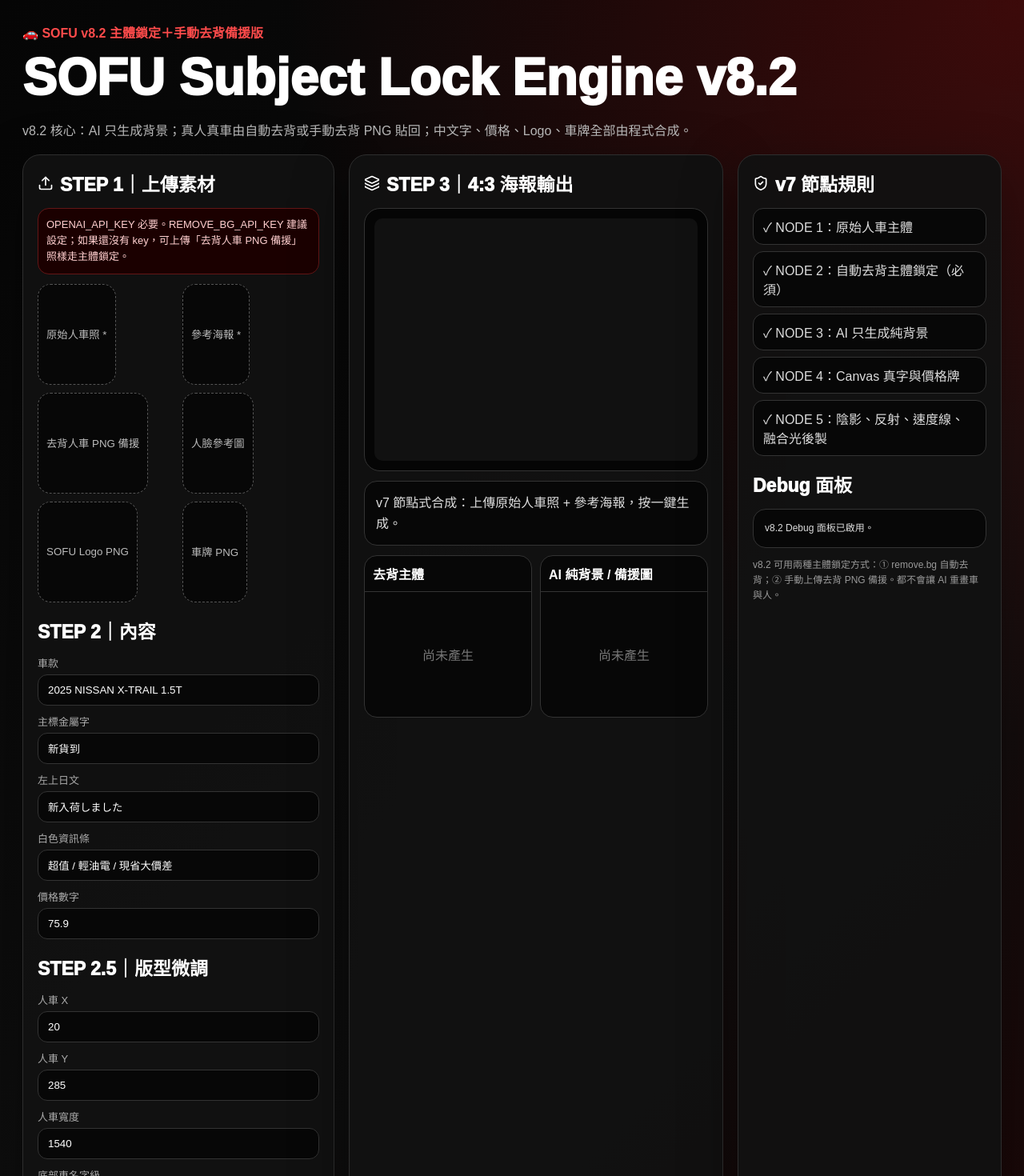
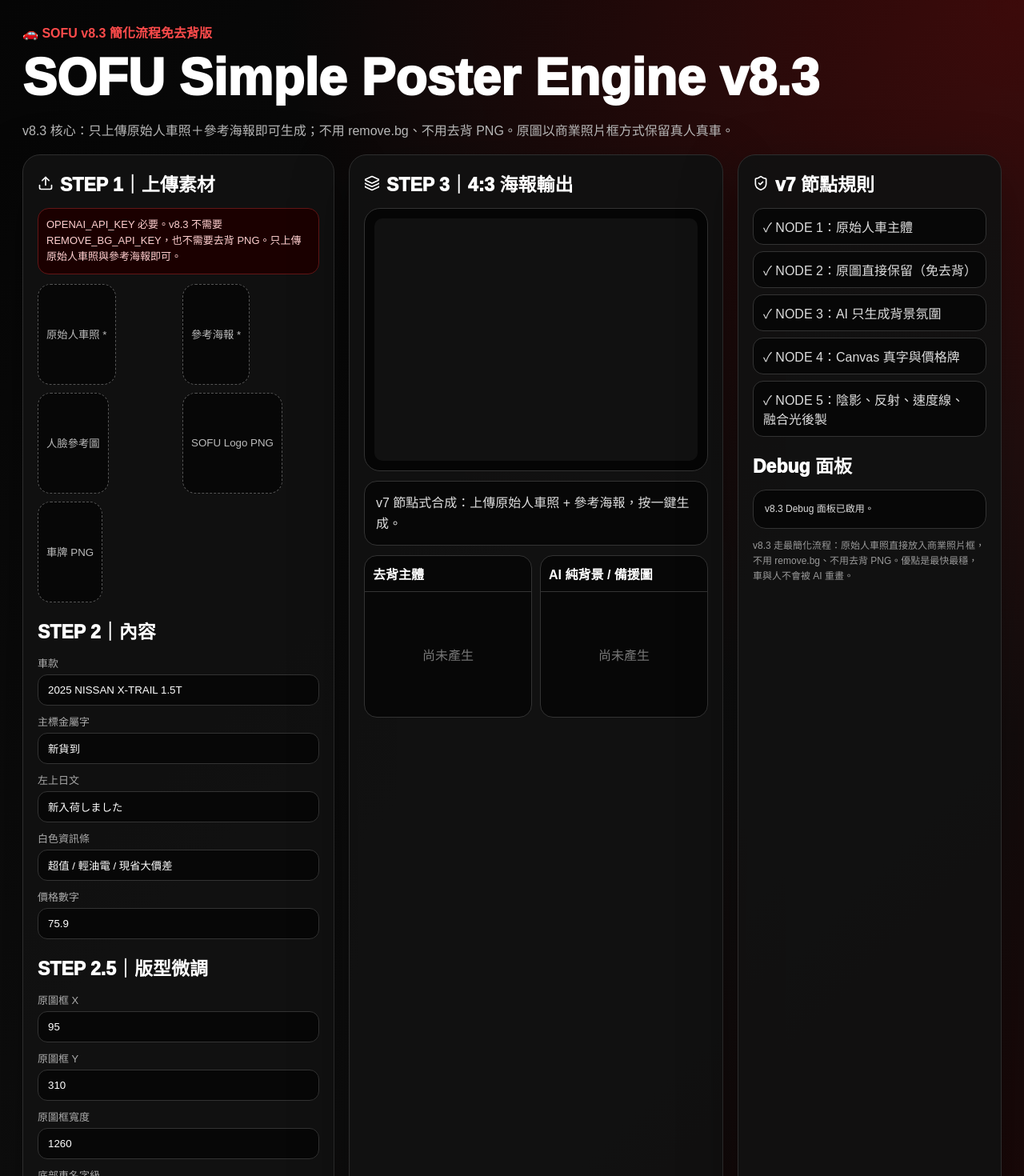
Before and after one commit to g95124498-hub/sofu-ai-poster-generator, a Next.js app: page / in a window 1280 px wide. Shown: the top 1470 px of the page at 80% size. Built offline with nearby package versions, Linux system fonts and the light colour scheme.

Commit message:
Add files via upload

```diff
--- a/app/layout.tsx
+++ b/app/layout.tsx
@@ -2,7 +2,7 @@
 import type { Metadata } from "next";
 
 export const metadata: Metadata = {
-  title: "SOFU v8.2 主體鎖定＋手動去背備援版",
+  title: "SOFU v8.3 簡化流程免去背版",
   description: "AI純背景 + 真實人車貼回 + Canvas商業合成"
 };
 
--- a/app/page.tsx
+++ b/app/page.tsx
@@ -3,11 +3,10 @@
 import { useMemo, useRef, useState } from "react";
 import { Upload, Wand2, Download, Layers, ShieldCheck, RefreshCw } from "lucide-react";
 
-type Key = "source" | "style" | "logo" | "plate" | "face" | "cutout";
+type Key = "source" | "style" | "logo" | "plate" | "face";
 const items: { key: Key; label: string; required?: boolean }[] = [
   { key: "source", label: "原始人車照", required: true },
   { key: "style", label: "參考海報", required: true },
-  { key: "cutout", label: "去背人車 PNG 備援" },
   { key: "face", label: "人臉參考圖" },
   { key: "logo", label: "SOFU Logo PNG" },
   { key: "plate", label: "車牌 PNG" }
@@ -55,7 +54,7 @@
   const [backgroundUrl, setBackgroundUrl] = useState("");
   const [status, setStatus] = useState("v7 節點式合成：上傳原始人車照 + 參考海報，按一鍵生成。");
   const [loading, setLoading] = useState(false);
-  const [debug, setDebug] = useState<string[]>(["v8.2 Debug 面板已啟用。"]);
+  const [debug, setDebug] = useState<string[]>(["v8.3 Debug 面板已啟用。"]);
   const addDebug = (line: string) => setDebug((p) => [`${new Date().toLocaleTimeString()}  ${line}`, ...p].slice(0, 16));
 
   const [carModel, setCarModel] = useState("2025 NISSAN X-TRAIL 1.5T");
@@ -65,9 +64,9 @@
   const [price, setPrice] = useState("75.9");
   const [extra, setExtra] = useState("參考圖風格：黑色工業 showroom、紅橘速度光、濕亮反射地板、煙霧、厚重 hammered 金屬字氛圍。背景不要出現車或人物。");
 
-  const [subjectX, setSubjectX] = useState("20");
-  const [subjectY, setSubjectY] = useState("285");
-  const [subjectW, setSubjectW] = useState("1540");
+  const [subjectX, setSubjectX] = useState("95");
+  const [subjectY, setSubjectY] = useState("310");
+  const [subjectW, setSubjectW] = useState("1260");
   const [bottomTitleSize, setBottomTitleSize] = useState("88");
   const [priceX, setPriceX] = useState("1060");
   const [priceY, setPriceY] = useState("260");
@@ -193,24 +192,10 @@
   }
 
   async function removeBg() {
-    if (urls.cutout) {
-      addDebug("使用手動去背 PNG 備援，不呼叫 remove.bg。");
-      setCutoutUrl(urls.cutout);
-      return urls.cutout;
-    }
-
-    if (!files.source) throw new Error("請先上傳原始人車照");
-    const formData = new FormData();
-    formData.append("image", await compressImage(files.source, 1500, 0.78));
-    addDebug("呼叫 /api/remove-bg...");
-    const res = await fetch("/api/remove-bg", { method: "POST", body: formData });
-    const data = await res.json();
-    addDebug(`remove-bg HTTP ${res.status}`);
-    if (!res.ok || !data.imageUrl) {
-      throw new Error((data.error || "去背失敗") + "；也可以先上傳「去背人車 PNG 備援」。");
-    }
-    setCutoutUrl(data.imageUrl);
-    return data.imageUrl as string;
+    if (!urls.source) throw new Error("請先上傳原始人車照");
+    addDebug("v8.3 簡化模式：不去背，直接保留原始照片作為真人真車主體。");
+    setCutoutUrl(urls.source);
+    return urls.source;
   }
 
   async function generateBackground() {
@@ -412,11 +397,11 @@
   async function oneClick() {
     setLoading(true);
     try {
-      setStatus("NODE 1/5：嘗試自動去背主體鎖定...");
+      setStatus("NODE 1/5：讀取原始人車照（免去背）...");
       const subject = await removeBg();
       setStatus("NODE 2/5：AI 生成純背景...");
       const bg = await generateBackground();
-      setStatus("NODE 3/5：合成真實人車...");
+      setStatus("NODE 3/5：商業照片框合成...");
       await compose(bg, subject);
     } catch (error: any) {
       const msg = String(error?.message || "");
@@ -463,14 +448,14 @@
   return (
     <main className="page">
       <div className="wrap">
-        <div className="badge">🚗 SOFU v8.2 主體鎖定＋手動去背備援版</div>
-        <h1 className="title">SOFU Subject Lock Engine v8.2</h1>
-        <p className="sub">v8.2 核心：AI 只生成背景；真人真車由自動去背或手動去背 PNG 貼回；中文字、價格、Logo、車牌全部由程式合成。</p>
+        <div className="badge">🚗 SOFU v8.3 簡化流程免去背版</div>
+        <h1 className="title">SOFU Simple Poster Engine v8.3</h1>
+        <p className="sub">v8.3 核心：只上傳原始人車照＋參考海報即可生成；不用 remove.bg、不用去背 PNG。原圖以商業照片框方式保留真人真車。</p>
 
         <section className="grid">
           <div className="card">
             <h2 className="h"><Upload size={20}/> STEP 1｜上傳素材</h2>
-            <div className="notice">OPENAI_API_KEY 必要。REMOVE_BG_API_KEY 建議設定；如果還沒有 key，可上傳「去背人車 PNG 備援」照樣走主體鎖定。</div>
+            <div className="notice">OPENAI_API_KEY 必要。v8.3 不需要 REMOVE_BG_API_KEY，也不需要去背 PNG。只上傳原始人車照與參考海報即可。</div>
             <div className="uploadGrid">
               {items.map((item) => (
                 <div key={item.key}>
@@ -490,9 +475,9 @@
             <Field label="價格數字" value={price} setValue={setPrice}/>
 
             <h2 className="h" style={{marginTop:18}}>STEP 2.5｜版型微調</h2>
-            <Field label="人車 X" value={subjectX} setValue={setSubjectX}/>
-            <Field label="人車 Y" value={subjectY} setValue={setSubjectY}/>
-            <Field label="人車寬度" value={subjectW} setValue={setSubjectW}/>
+            <Field label="原圖框 X" value={subjectX} setValue={setSubjectX}/>
+            <Field label="原圖框 Y" value={subjectY} setValue={setSubjectY}/>
+            <Field label="原圖框寬度" value={subjectW} setValue={setSubjectW}/>
             <Field label="底部車名字級" value={bottomTitleSize} setValue={setBottomTitleSize}/>
             <Field label="價格牌 X" value={priceX} setValue={setPriceX}/>
             <Field label="價格牌 Y" value={priceY} setValue={setPriceY}/>
@@ -503,7 +488,7 @@
 
             <label className="field"><span>背景補充要求</span><textarea value={extra} onChange={(e) => setExtra(e.target.value)}/></label>
 
-            <button className="btn" disabled={loading} onClick={oneClick}><Wand2 size={16}/> {loading ? "生成中..." : "一鍵生成 v8.2"}</button>
+            <button className="btn" disabled={loading} onClick={oneClick}><Wand2 size={16}/> {loading ? "生成中..." : "一鍵生成 v8.3"}</button>
             <button className="btn2" onClick={checkHealth}>檢查 API Key 狀態</button>
             <button className="btn2" onClick={recompositeOnly}><RefreshCw size={16}/> 只重新合成位置</button>
             <button className="btn2" onClick={download}><Download size={16}/> 下載 PNG</button>
@@ -524,15 +509,15 @@
           <div className="card">
             <h2 className="h"><ShieldCheck size={20}/> v7 節點規則</h2>
             <div className="rule">✓ NODE 1：原始人車主體</div>
-            <div className="rule">✓ NODE 2：自動去背主體鎖定（必須）</div>
-            <div className="rule">✓ NODE 3：AI 只生成純背景</div>
+            <div className="rule">✓ NODE 2：原圖直接保留（免去背）</div>
+            <div className="rule">✓ NODE 3：AI 只生成背景氛圍</div>
             <div className="rule">✓ NODE 4：Canvas 真字與價格牌</div>
             <div className="rule">✓ NODE 5：陰影、反射、速度線、融合光後製</div>
             <h2 className="h" style={{marginTop:18}}>Debug 面板</h2>
             <div className="status" style={{fontSize:12, maxHeight:260, overflow:"auto"}}>
               {debug.map((line, i) => <div key={i}>{line}</div>)}
             </div>
-            <p className="small">v8.2 可用兩種主體鎖定方式：① remove.bg 自動去背；② 手動上傳去背 PNG 備援。都不會讓 AI 重畫車與人。</p>
+            <p className="small">v8.3 走最簡化流程：原始人車照直接放入商業照片框，不用 remove.bg、不用去背 PNG。優點是最快最穩，車與人不會被 AI 重畫。</p>
           </div>
         </section>
       </div>
--- a/package.json
+++ b/package.json
@@ -1,6 +1,6 @@
 {
-  "name": "sofu-ai-poster-generator-v82-manual-cutout",
-  "version": "8.2.0",
+  "name": "sofu-ai-poster-generator-v83-simple-no-cutout",
+  "version": "8.3.0",
   "private": true,
   "scripts": {
     "dev": "next dev",
```
Also changed, not shown: 1 other file (tests, documents, lock files or other folders).
